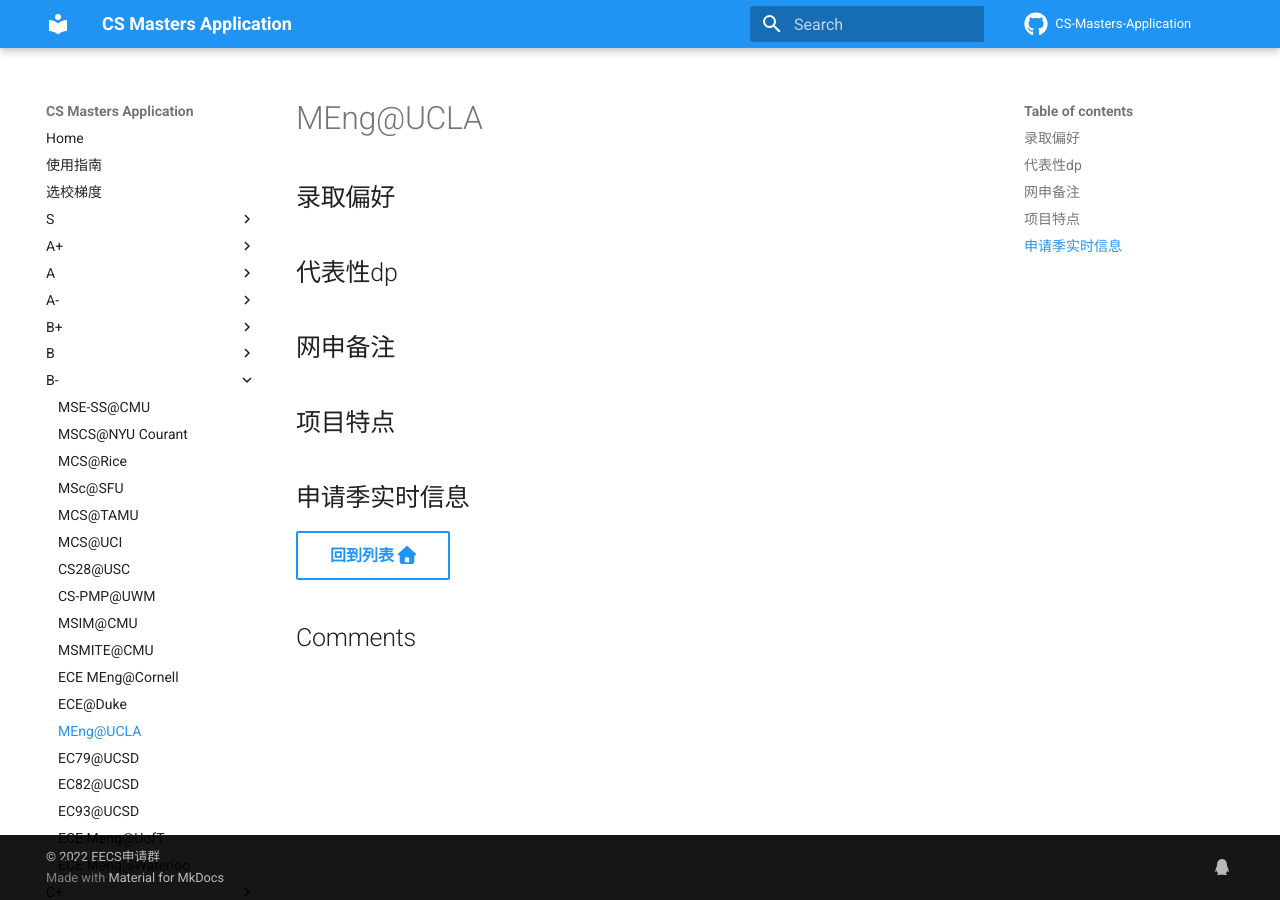
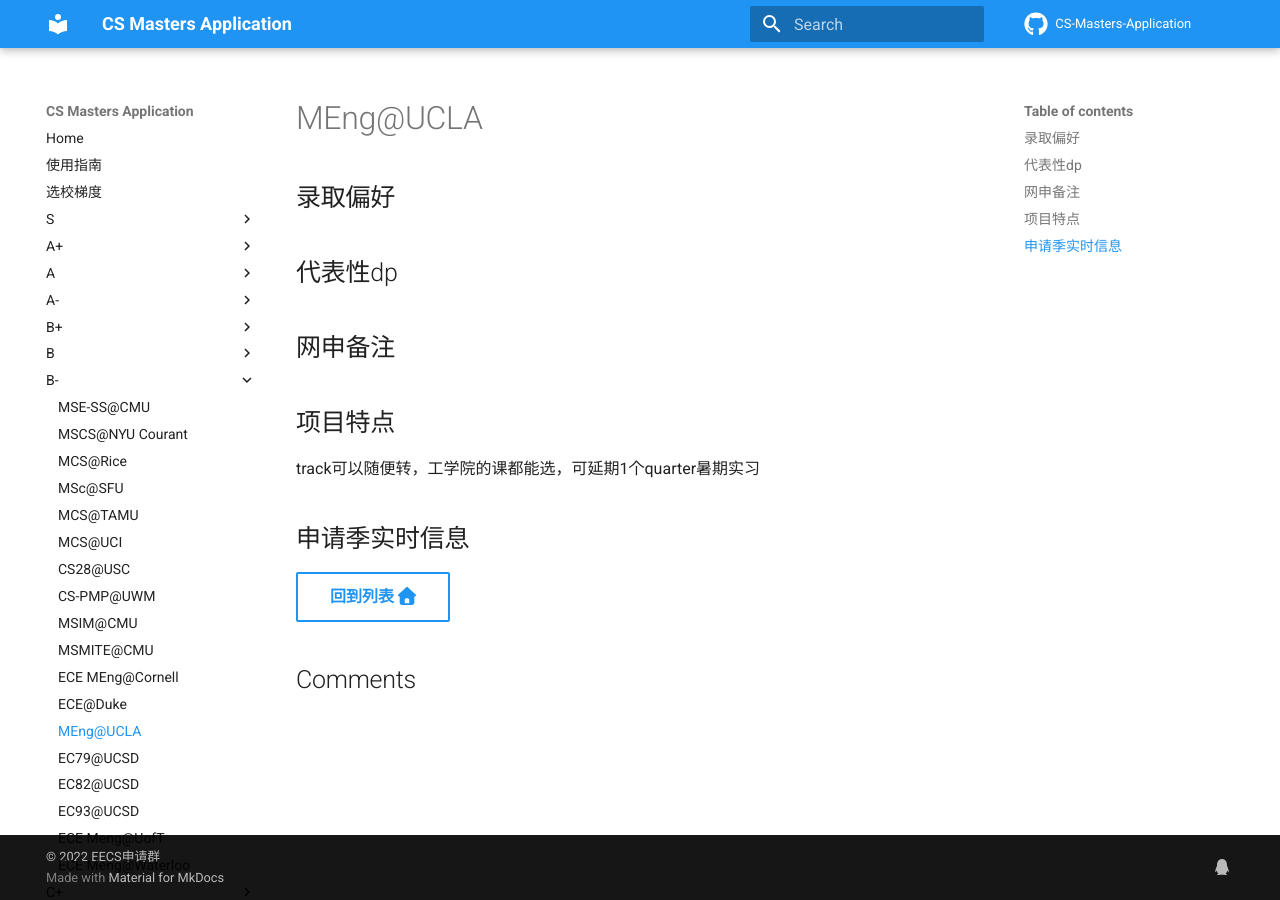
Before and after one commit to opencsapp/opencsapp.github.io, an MkDocs documentation site: the page built from docs/MEng@UCLA.md, in a window 1280 px wide. Built offline with MkDocs 1.6.1 and Material for MkDocs 9.7.7, drawn with Linux system fonts in a browser that asks for light colours; comment, search, counter and statistics services are not loaded.

Commit message:
Update MEng@UCLA.md

```diff
--- a/docs/MEng@UCLA.md
+++ b/docs/MEng@UCLA.md
@@ -6,6 +6,8 @@
 
 ## 项目特点
 
+track可以随便转，工学院的课都能选，可延期1个quarter暑期实习
+
 ## 申请季实时信息
 
 [回到列表 :fontawesome-solid-house:](选校梯度.md){ .md-button }
```
